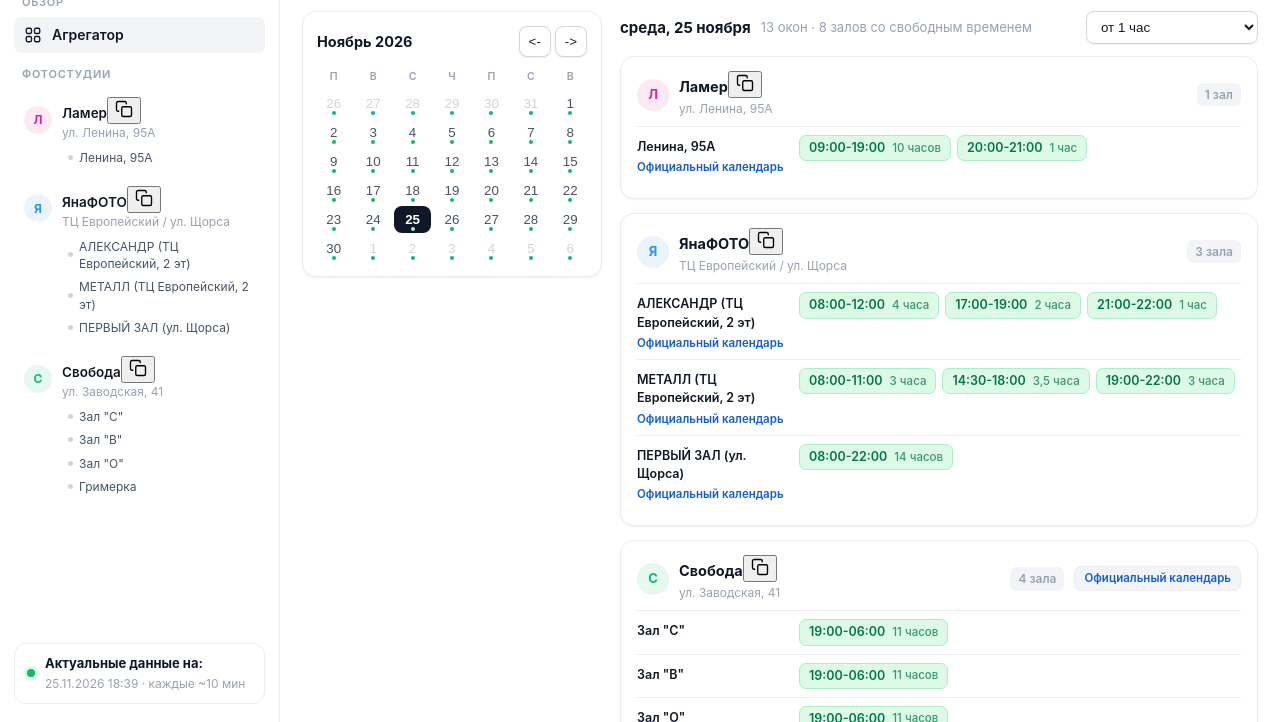
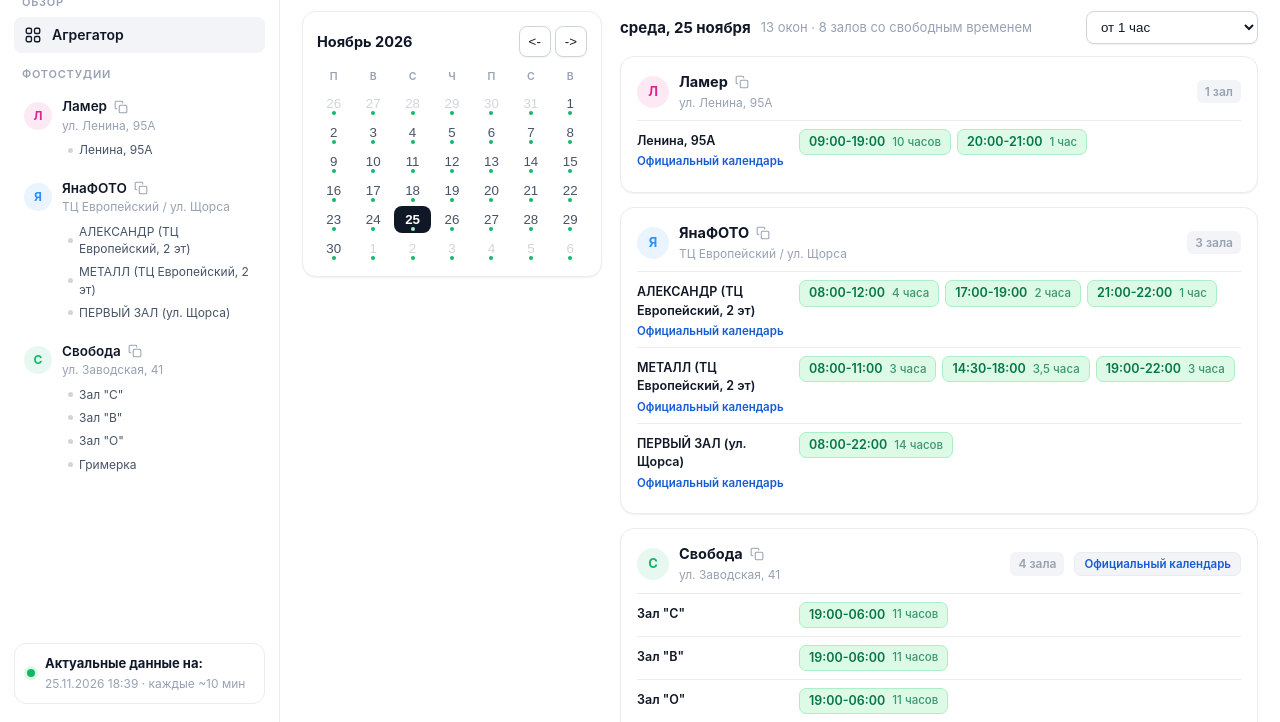
Before and after one commit to Orlefanto/studio-aggregator, a plain HTML site: page index.html in a window 1280 px wide. Shown: the part 78-800 px from the top of the page. Drawn offline with Linux system fonts and the light colour scheme.

Commit message:
Update style.css

```diff
--- a/style.css
+++ b/style.css
@@ -160,3 +160,11 @@ td.today .dnum{background:var(--ink);color:#fff}
 .sf-main{display:flex;gap:10px;align-items:center}
 .side-foot .dot.err{background:var(--red);box-shadow:0 0 0 3px var(--red-bg)}
 .side-service{border-top:1px solid var(--red-ln);padding-top:7px;font-size:11.5px;line-height:1.35;color:var(--red);font-weight:500;display:flex;flex-direction:column;gap:4px}
+
+.studio-name{display:flex;align-items:center;gap:5px}
+.res-head b{display:flex;align-items:center;gap:5px}
+.cal-id{align-items:center}
+.copy-btn{border:0;background:none;padding:2px;margin:0;color:var(--mut);cursor:pointer;border-radius:5px;display:inline-flex;align-items:center;justify-content:center;line-height:1;flex:none;transition:color .15s,background .15s}
+.copy-btn svg{width:14px;height:14px}
+.copy-btn:hover{color:var(--ink);background:var(--soft2)}
+.copy-btn.copied{color:var(--green);background:var(--green-bg)}
```
